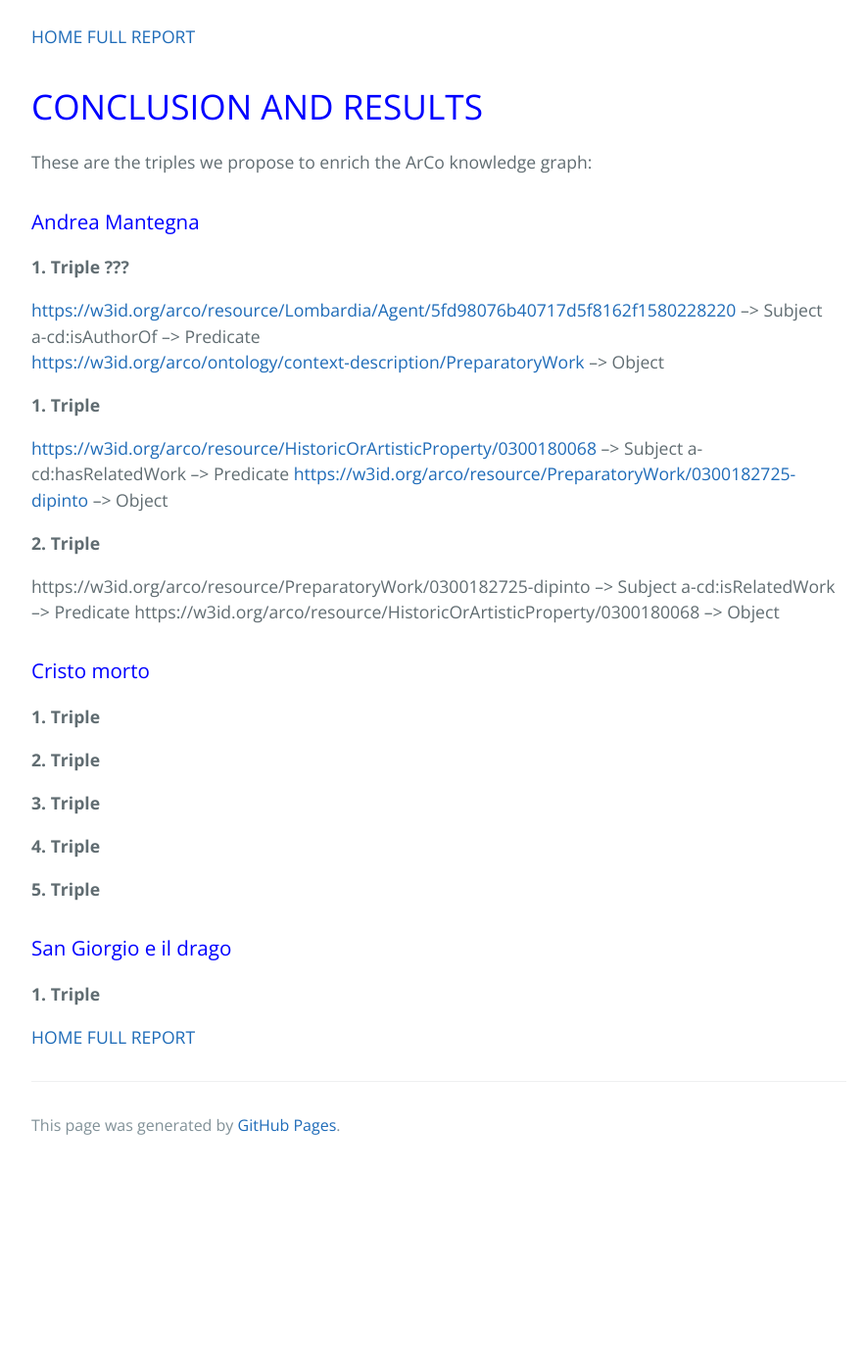
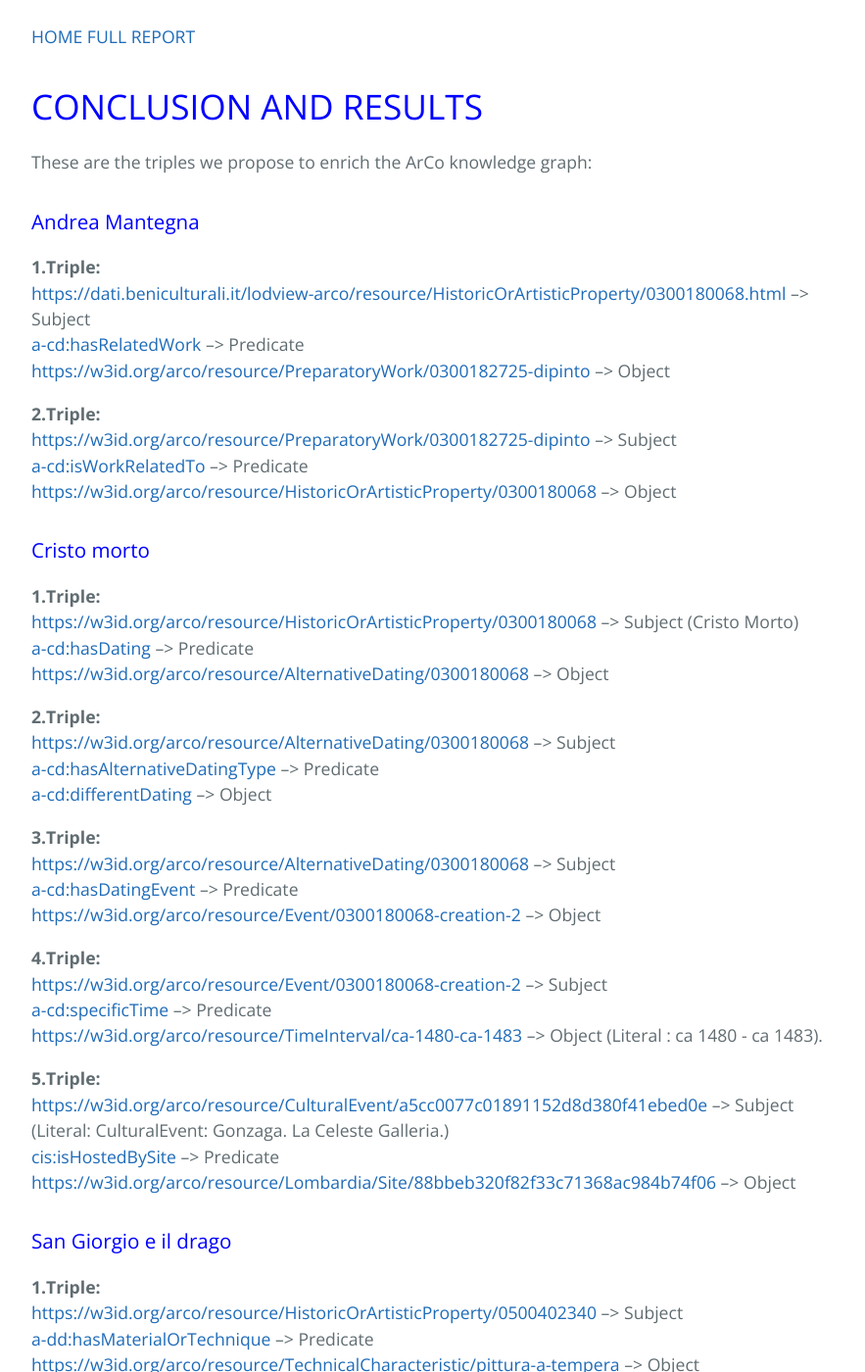
Before and after one commit to KevinITS-site/KevinITS-site.github.io, a Jekyll site: the page built from triples.md, in a window 1280 px wide and 1400 px high, scrolled down 353 px. Shown: the whole window at 98% size, without its empty margins (192-1075 px from the left). Built offline with Jekyll 4.4.1, drawn with Linux system fonts in a browser that asks for light colours; our own code applies the rules of GitHub Pages for plain Markdown files; before the commit the page ends 1545 px from its top, so only the background shows below that; some of the changed text lies outside the part shown.

Commit message:
Update triples.md

```diff
--- a/triples.md
+++ b/triples.md
@@ -8,43 +8,56 @@ These are the triples we propose to enrich the ArCo knowledge graph:
 <a name="mm-anchor"></a>
 <h3 style="color:blue ;">Andrea Mantegna</h3>
 
-<strong> 1. Triple ???</strong>
+<b>1.Triple:</b><br>
+<a href="https://dati.beniculturali.it/lodview-arco/resource/HistoricOrArtisticProperty/0300180068.html">https://dati.beniculturali.it/lodview-arco/resource/HistoricOrArtisticProperty/0300180068.html</a> --> Subject <br>
+<a href= "https://w3id.org/arco/ontology/context-description/hasRelatedWork">a-cd:hasRelatedWork</a> --> Predicate <br>
+<a href="https://w3id.org/arco/resource/PreparatoryWork/0300182725-dipinto">https://w3id.org/arco/resource/PreparatoryWork/0300182725-dipinto</a> --> Object <br>
 
-<https://w3id.org/arco/resource/Lombardia/Agent/5fd98076b40717d5f8162f1580228220> --> Subject <br>
-a-cd:isAuthorOf --> Predicate <br>
-<https://w3id.org/arco/ontology/context-description/PreparatoryWork> --> Object
-
-<strong> 1. Triple</strong>
-
-<https://w3id.org/arco/resource/HistoricOrArtisticProperty/0300180068> --> Subject
-a-cd:hasRelatedWork --> Predicate
-<https://w3id.org/arco/resource/PreparatoryWork/0300182725-dipinto> --> Object
-
-<strong> 2. Triple</strong>
-
-https://w3id.org/arco/resource/PreparatoryWork/0300182725-dipinto --> Subject
-a-cd:isRelatedWork --> Predicate
-https://w3id.org/arco/resource/HistoricOrArtisticProperty/0300180068 --> Object
+<b>2.Triple:</b> <br>
+<a href= "https://w3id.org/arco/resource/PreparatoryWork/0300182725-dipinto">https://w3id.org/arco/resource/PreparatoryWork/0300182725-dipinto</a> --> Subject <br>
+<a href= "https://w3id.org/arco/ontology/context-description/isWorkRelatedTo">a-cd:isWorkRelatedTo</a> --> Predicate <br>
+<a href="https://w3id.org/arco/resource/HistoricOrArtisticProperty/0300180068">https://w3id.org/arco/resource/HistoricOrArtisticProperty/0300180068</a> --> Object <br>
 
 <a name="mm-anchor"></a>
 <h3 style="color:blue ;">Cristo morto</h3>
 
-<strong> 1. Triple </strong>
+<b>1.Triple:</b> <br>
+<a href= "https://w3id.org/arco/resource/HistoricOrArtisticProperty/0300180068">https://w3id.org/arco/resource/HistoricOrArtisticProperty/0300180068</a> --> Subject (Cristo Morto) <br>
+<a href= "https://dati.beniculturali.it/lodview-arco-onto/ontology/context-description/hasDating.html">a-cd:hasDating</a> --> Predicate <br>
+<a href= "https://w3id.org/arco/resource/AlternativeDating/0300180068">https://w3id.org/arco/resource/AlternativeDating/0300180068</a> --> Object <br>
 
-<strong> 2. Triple </strong>
+<b>2.Triple:</b> <br>
+<a href= "https://w3id.org/arco/resource/AlternativeDating/0300180068">https://w3id.org/arco/resource/AlternativeDating/0300180068</a> --> Subject <br>
+<a href= "https://w3id.org/arco/ontology/context-description/hasAlternativeDatingType">a-cd:hasAlternativeDatingType</a> --> Predicate <br>
+<a href= "https://w3id.org/arco/ontology/context-description/DifferentDating">a-cd:differentDating</a> --> Object <br>
 
-<strong> 3. Triple </strong>
+<b>3.Triple:</b> <br>
+<a href= "https://w3id.org/arco/resource/AlternativeDating/0300180068">https://w3id.org/arco/resource/AlternativeDating/0300180068</a> --> Subject <br>
+<a href= "https://w3id.org/arco/ontology/context-description/hasDatingEvent">a-cd:hasDatingEvent</a> --> Predicate <br>
+<a href= "<br>https://w3id.org/arco/resource/Event/0300180068-creation-2">https://w3id.org/arco/resource/Event/0300180068-creation-2</a> --> Object <br>
 
-<strong> 4. Triple </strong>
+<b>4.Triple:</b> <br>
+<a href= "https://w3id.org/arco/resource/Event/0300180068-creation-2">https://w3id.org/arco/resource/Event/0300180068-creation-2</a> --> Subject <br>
+<a href="https://w3id.org/arco/ontology/context-description/specificTime">a-cd:specificTime</a> --> Predicate <br>
+<a href= "https://w3id.org/arco/resource/TimeInterval/ca-1480-ca-1483">https://w3id.org/arco/resource/TimeInterval/ca-1480-ca-1483</a> --> Object (Literal : ca 1480 - ca 1483). <br>
 
-<strong> 5. Triple </strong>
-
+<b>5.Triple:</b> <br>
+<a href= "https://w3id.org/arco/resource/CulturalEvent/a5cc0077c01891152d8d380f41ebed0e">https://w3id.org/arco/resource/CulturalEvent/a5cc0077c01891152d8d380f41ebed0e</a> --> Subject (Literal: CulturalEvent: Gonzaga. La Celeste Galleria.) <br>
+<a href= "http://dati.beniculturali.it/cis/isHostedBySite">cis:isHostedBySite</a> --> Predicate <br>
+<a href= "https://w3id.org/arco/resource/Lombardia/Site/88bbeb320f82f33c71368ac984b74f06">https://w3id.org/arco/resource/Lombardia/Site/88bbeb320f82f33c71368ac984b74f06</a> --> Object
 
 <a name="mm-anchor"></a>
 <h3 style="color:blue ;">San Giorgio e il drago</h3>
 
-<strong> 1. Triple </strong>
+<b>1.Triple:</b> <br>
+<a href= "https://w3id.org/arco/resource/HistoricOrArtisticProperty/0500402340">https://w3id.org/arco/resource/HistoricOrArtisticProperty/0500402340</a> --> Subject <br>
+<a href= "https://dati.beniculturali.it/lodview-arco/ontology/denotative-description/hasMaterialOrTechnique.html">a-dd:hasMaterialOrTechnique</a> --> Predicate <br>
+<a href= "https://w3id.org/arco/resource/TechnicalCharacteristic/pittura-a-tempera">https://w3id.org/arco/resource/TechnicalCharacteristic/pittura-a-tempera</a> --> Object <br>
 
+<b>2.Triple:</b> <br>
+<a href= "https://w3id.org/arco/resource/HistoricOrArtisticProperty/0500402340">https://w3id.org/arco/resource/HistoricOrArtisticProperty/0500402340</a> --> Subject <br>
+<a href= "https://dati.beniculturali.it/lodview-arco/ontology/denotative-description/hasMaterialOrTechnique.html">a-dd:hasMaterialOrTechnique</a> --> Predicate <br>
+<a href= "https://w3id.org/arco/resource/TechnicalCharacteristic/tavola-pittura-a-tempera">https://w3id.org/arco/resource/TechnicalCharacteristic/tavola-pittura-a-tempera</a> --> Object <br>
 
 [HOME](index.md)
 [FULL REPORT](another-page.md)
```
